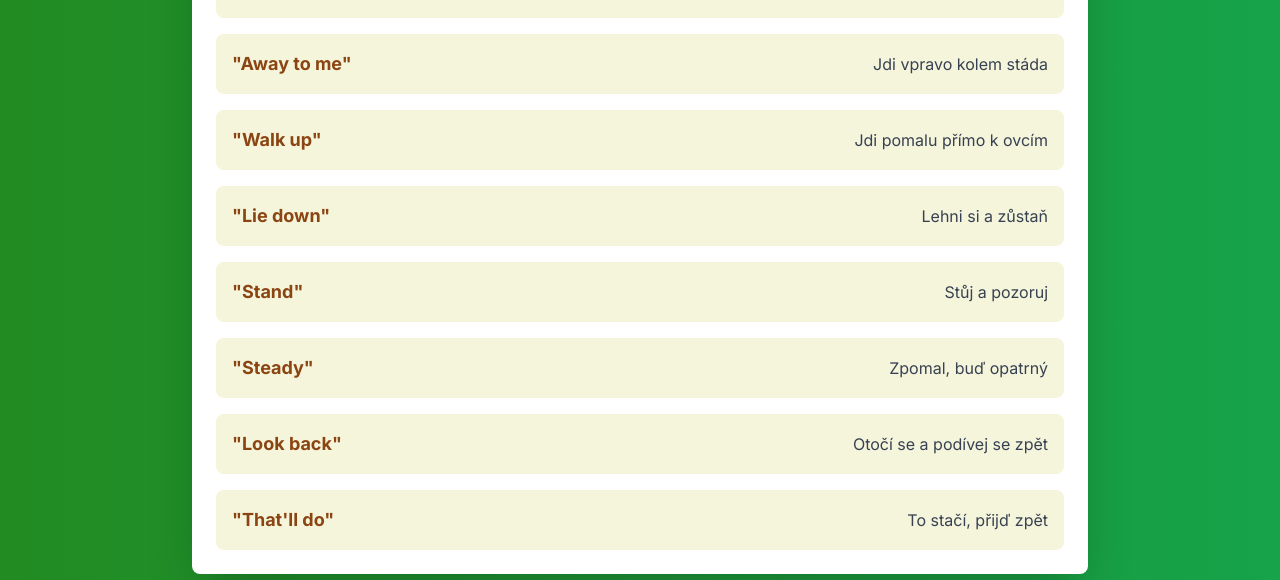
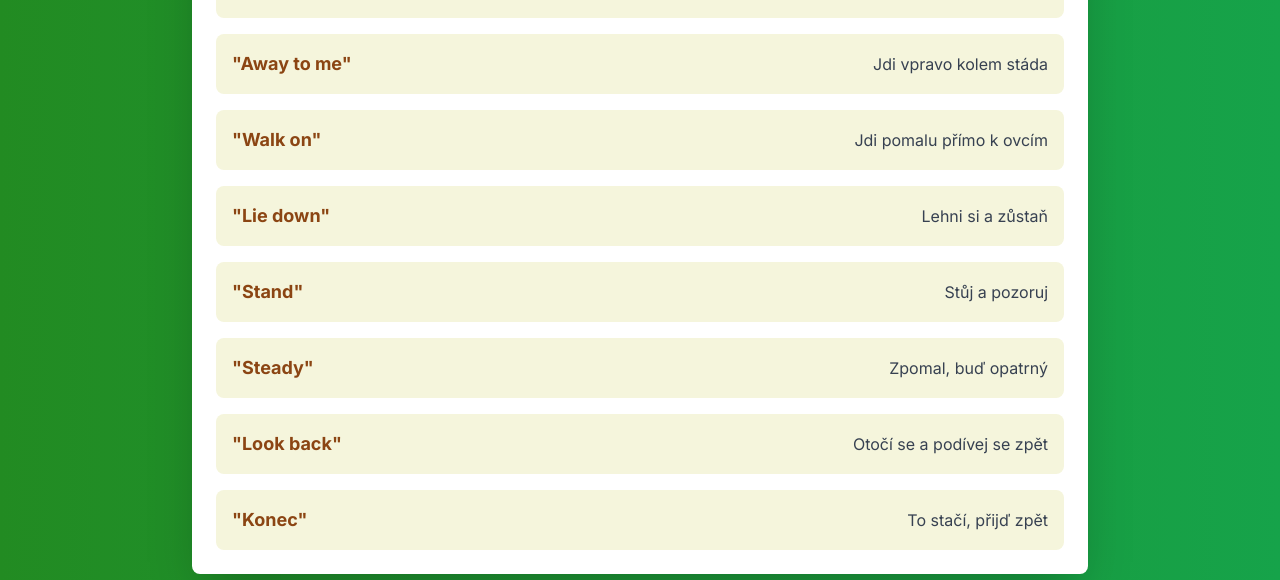
Before and after one commit to ajtyrunner/border-collie-herding-presentation, a Next.js app: page / in a window 1280 px wide. Shown: the part 1966-2546 px from the top of the page. Built offline with nearby package versions, Linux system fonts and the light colour scheme.

Commit message:
Konec update

```diff
--- a/app/page.tsx
+++ b/app/page.tsx
@@ -12,12 +12,12 @@ export default function Home() {
   const commands = [
     { command: 'Come bye', description: 'Jdi vlevo kolem stáda' },
     { command: 'Away to me', description: 'Jdi vpravo kolem stáda' },
-    { command: 'Walk up', description: 'Jdi pomalu přímo k ovcím' },
+    { command: 'Walk on', description: 'Jdi pomalu přímo k ovcím' },
     { command: 'Lie down', description: 'Lehni si a zůstaň' },
     { command: 'Stand', description: 'Stůj a pozoruj' },
     { command: 'Steady', description: 'Zpomal, buď opatrný' },
     { command: 'Look back', description: 'Otočí se a podívej se zpět' },
-    { command: 'That\'ll do', description: 'To stačí, přijď zpět' },
+    { command: 'Konec', description: 'To stačí, přijď zpět' },
   ]
 
   const principles = [
```
